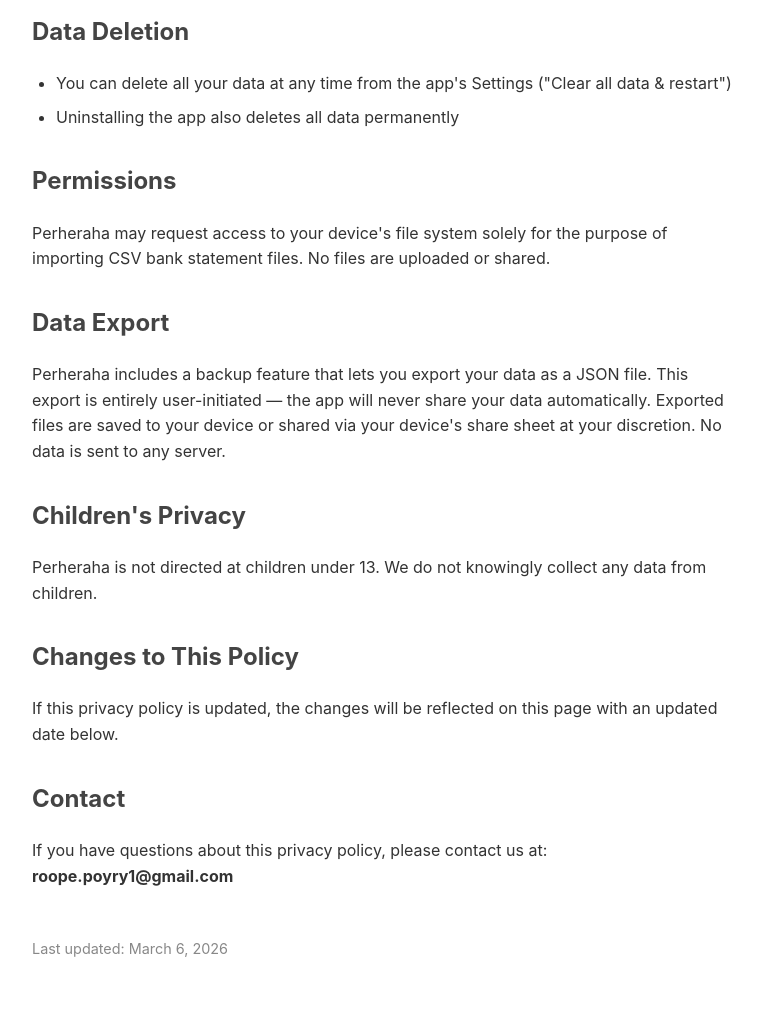
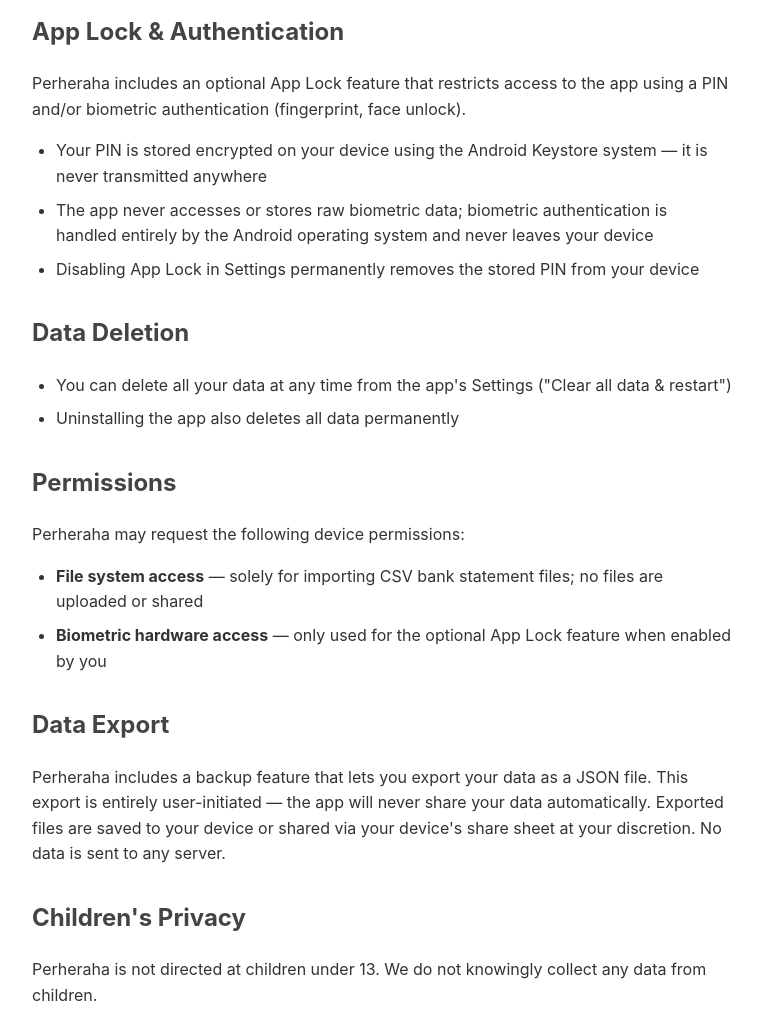
Before and after one commit to rrobben/perheraha-privacy, a plain HTML site: page index.html in a window 1280 px wide. Shown: the part 580-1591 px from the top of the page, without its empty margins (258-1020 px from the left). Drawn offline with Linux system fonts and the light colour scheme.

Commit message:
Added app security section

```diff
--- a/index.html
+++ b/index.html
@@ -1,9 +1,6 @@
 <!DOCTYPE html>
-<html lang="en">
+<html>
 <head>
-    <meta charset="UTF-8">
-    <meta name="viewport" content="width=device-width, initial-scale=1.0">
-    <title>Privacy Policy — Perheraha</title>
 <style>
 body {
   font-family: -apple-system, BlinkMacSystemFont, 'Segoe UI', Roboto, sans-serif;
@@ -13,22 +10,38 @@
   line-height: 1.6;
   color: #333;
 }
-        h1 { color: #2e7d32; }
-        h2 { color: #444; margin-top: 2rem; }
-        ul { padding-left: 1.5rem; }
-        li { margin-bottom: 0.5rem; }
-        .updated { color: #888; font-size: 0.9rem; margin-top: 3rem; }
+h1 {
+  color: #2e7d32;
+}
+h2 {
+  color: #444;
+  margin-top: 2rem;
+}
+ul {
+  padding-left: 1.5rem;
+}
+li {
+  margin-bottom: 0.5rem;
+}
+.updated {
+  color: #888;
+  font-size: 0.9rem;
+  margin-top: 3rem;
+}
 </style>
 </head>
 <body>
+
 <h1>Privacy Policy — Perheraha</h1>
 
 <p>Perheraha is a personal family finance tracking app for Android. Your privacy is important to us. This policy explains how your data is handled.</p>
 
 <h2>Data Storage</h2>
+
 <p>All data you enter into Perheraha — including transactions, account balances, family member names, loans, and subscriptions — is stored <strong>locally on your device only</strong>. No data is transmitted to any server or third party.</p>
 
 <h2>Data Collection</h2>
+
 <ul>
 <li>We do not collect, transmit, or share any personal data</li>
 <li>We do not use analytics, advertising, or tracking</li>
@@ -36,27 +49,48 @@
 <li>We do not access any data outside of the app</li>
 </ul>
 
+<h2>App Lock &amp; Authentication</h2>
+
+<p>Perheraha includes an optional App Lock feature that restricts access to the app using a PIN and/or biometric authentication (fingerprint, face unlock).</p>
+
+<ul>
+<li>Your PIN is stored encrypted on your device using the Android Keystore system — it is never transmitted anywhere</li>
+<li>The app never accesses or stores raw biometric data; biometric authentication is handled entirely by the Android operating system and never leaves your device</li>
+<li>Disabling App Lock in Settings permanently removes the stored PIN from your device</li>
+</ul>
+
 <h2>Data Deletion</h2>
+
 <ul>
 <li>You can delete all your data at any time from the app's Settings ("Clear all data &amp; restart")</li>
 <li>Uninstalling the app also deletes all data permanently</li>
 </ul>
 
 <h2>Permissions</h2>
-    <p>Perheraha may request access to your device's file system solely for the purpose of importing CSV bank statement files. No files are uploaded or shared.</p>
+
+<p>Perheraha may request the following device permissions:</p>
+<ul>
+<li><strong>File system access</strong> — solely for importing CSV bank statement files; no files are uploaded or shared</li>
+<li><strong>Biometric hardware access</strong> — only used for the optional App Lock feature when enabled by you</li>
+</ul>
 
 <h2>Data Export</h2>
+
 <p>Perheraha includes a backup feature that lets you export your data as a JSON file. This export is entirely user-initiated — the app will never share your data automatically. Exported files are saved to your device or shared via your device's share sheet at your discretion. No data is sent to any server.</p>
 
 <h2>Children's Privacy</h2>
+
 <p>Perheraha is not directed at children under 13. We do not knowingly collect any data from children.</p>
 
 <h2>Changes to This Policy</h2>
+
 <p>If this privacy policy is updated, the changes will be reflected on this page with an updated date below.</p>
 
 <h2>Contact</h2>
+
 <p>If you have questions about this privacy policy, please contact us at: <strong>roope.poyry1@gmail.com</strong></p>
 
-    <p class="updated">Last updated: March 6, 2026</p>
+<p class="updated">Last updated: March 9, 2026</p>
+
 </body>
 </html>
```
Lines whose indentation alone changed are shown as unchanged.
